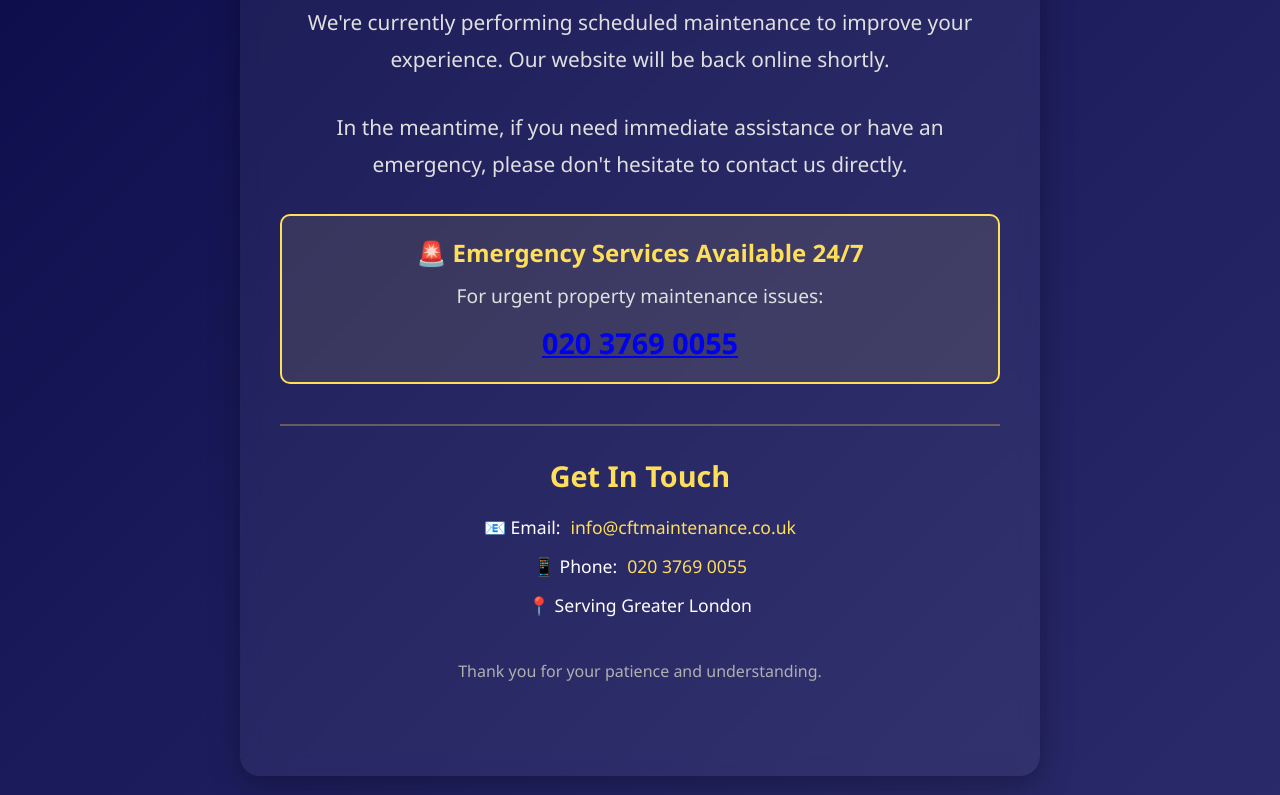
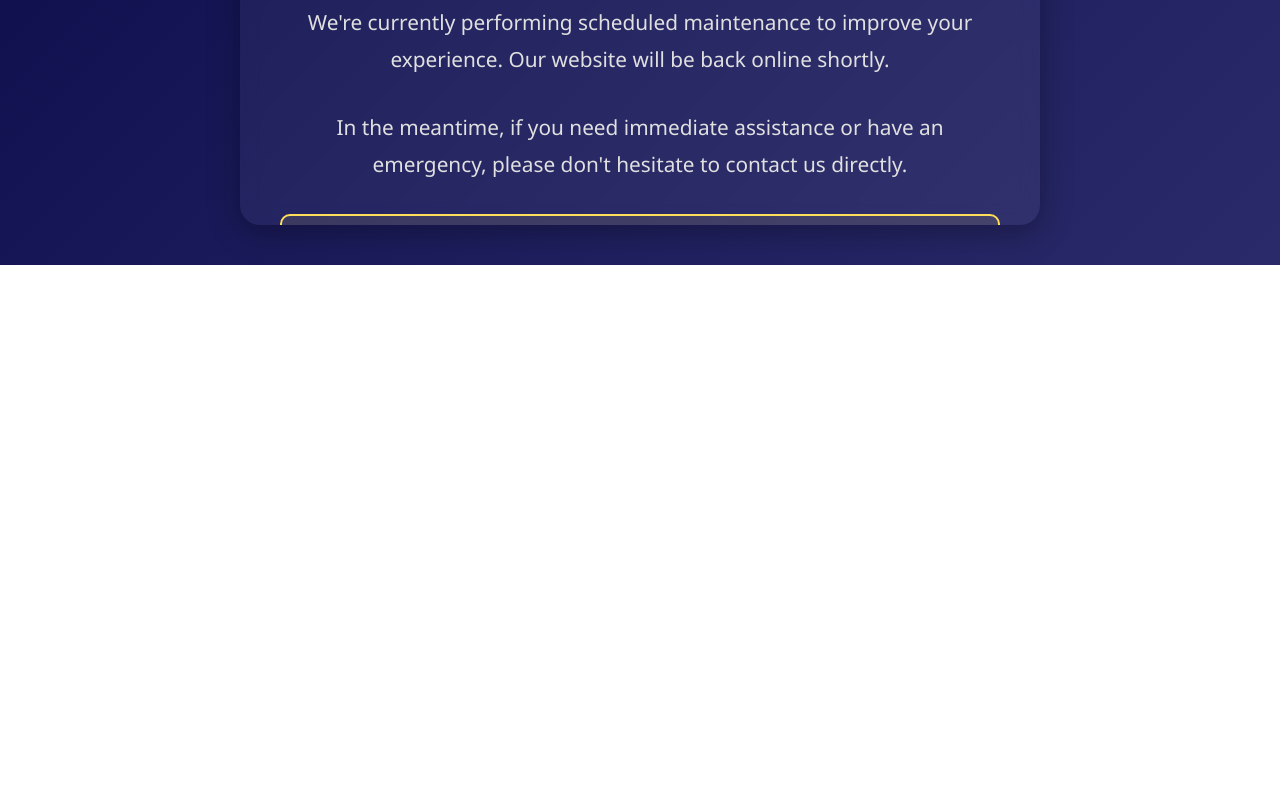
Before and after one commit to tembocoding/cftmaintenance.co.uk, a plain HTML site: page index.html in a window 1280 px wide. Shown: the part 535-1330 px from the top of the page. After the commit the page ends 800 px from the top, so only its background shows below. Drawn offline with Linux system fonts and the light colour scheme.

Commit message:
Make maintenance page full-screen non-scrollable

```diff
--- a/index.html
+++ b/index.html
@@ -15,21 +15,24 @@
       font-family: 'Segoe UI', Tahoma, Geneva, Verdana, sans-serif;
       background: linear-gradient(135deg, #060644 0%, #1a1a5a 50%, #2a2a6a 100%);
       color: white;
-      min-height: 100vh;
+      height: 100vh;
       display: flex;
       align-items: center;
       justify-content: center;
       padding: 20px;
+      overflow: hidden;
     }
 
     .maintenance-container {
       max-width: 800px;
+      max-height: 90vh;
       text-align: center;
       background: rgba(255, 255, 255, 0.05);
-      padding: 60px 40px;
+      padding: 40px 40px;
       border-radius: 20px;
       backdrop-filter: blur(10px);
       box-shadow: 0 8px 32px rgba(0, 0, 0, 0.3);
+      overflow-y: auto;
     }
 
     .logo {
```
